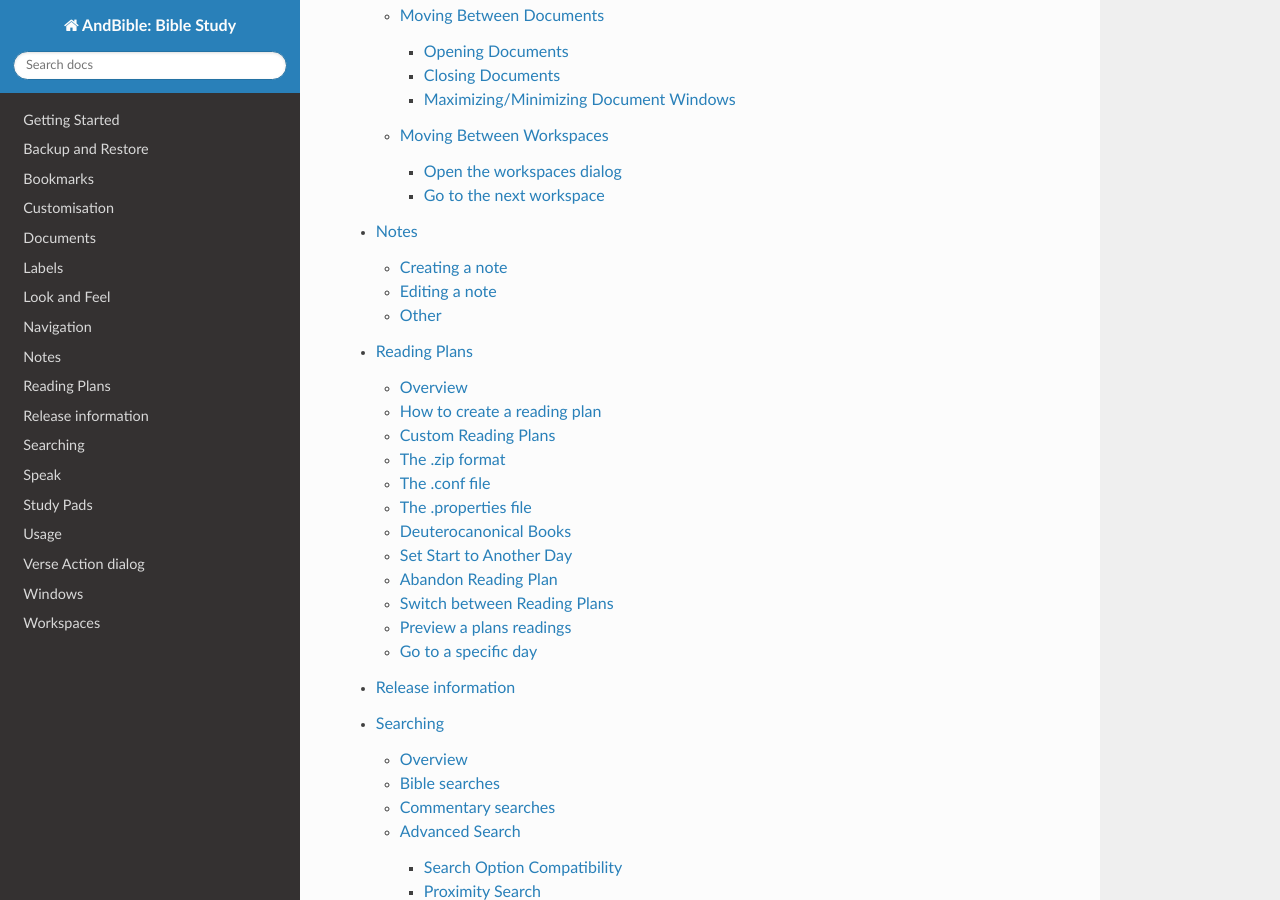
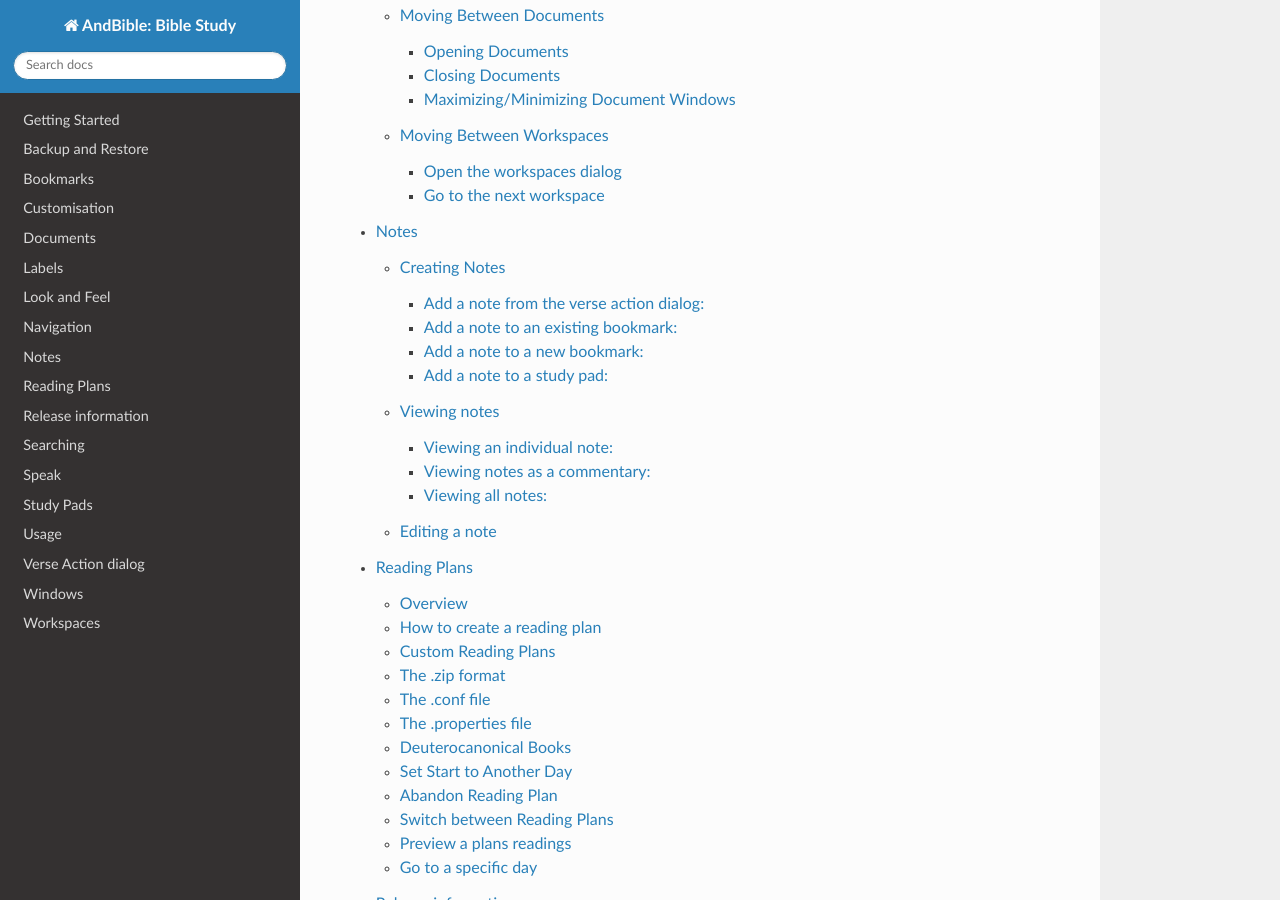
Before and after one commit to AndBible/docs, a Sphinx documentation site: the page built from docs/source/index.rst, in a window 1280 px wide and 900 px high, scrolled down 2054 px. Built offline with Sphinx 7.4.7 and the Read the Docs theme 3.1.0, drawn with Linux system fonts in a browser that asks for light colours; pages that are not in the unit, such as notebooks, are missing from menus; some of the changed lines change nothing that is shown.

Commit message:
Update note documentation with screenshots and steps to create and edit notes in bookmarks and study pads

```diff
--- a/docs/source/notes.rst
+++ b/docs/source/notes.rst
@@ -1,36 +1,123 @@
 Notes
 =====
 
-The Bible Study App allows you to add a note to any bookmark or study pad.
-
-Creating a note
----------------
-Notes can be created in multiple ways.
-
-#. :doc:`Add a note to an existing bookmark. <videos/note_add_to_existing_bookmark>`
-#. Add a note to a new bookmark.
-#. Push the 'Note-button' on the verse dialog. This creates a new bookmark with the label 'Unlabeled'.
-
-The Note icon indicates that the bookmark has a note attached. The verse dialog also indicates that a note exists. Click the icon to view the note.
-
-Click the Note icon to view the note.
-
-Editing a note
---------------
-1. To edit a note simply click the note itself.
-
-These notes support rich formatting similar-to-a normal document.
-
-Other
------
-
-* Change the label by clicking the label name.
-* Add a note to a study pad.
-* To view all chapter notes, choose 'My Notes' from the commentary list.
-* To view every note, open the Bookmarks list.
+|app| allows you to add personal notes to any :doc:`bookmark</bookmarks>`
+or :doc:`study pad</study_pads>`.
 
 .. raw:: html
 
     <div style="position: relative; padding-bottom: 56.25%; height: 0; overflow: hidden; max-width: 100%; height: auto;">
         <iframe src="https://www.youtube.com/embed/--Hr5LqBfmg" frameborder="0" allowfullscreen style="position: absolute; top: 0; left: 0; width: 100%; height: 100%;"></iframe>
     </div>
+
+
+Creating Notes
+--------------
+Notes can be created in a few different ways. When creating a note, changes are
+saved automatically.
+
+Add a note from the verse action dialog:
+^^^^^^^^^^^^^^^^^^^^^^^^^^^^^^^^^^^^^^^^
+
+#. Click a verse to open the :doc:`verse action dialog</verse_action_dialog>`.
+#. Click the `Note` button to add a note.
+
+   - This will automatically create a new bookmark with the :doc:`label</labels>`:
+     'Unlabeled'.
+
+  .. image:: ./images/verse_action_dialog_note_button.png
+    :align: left
+    :scale: 100%
+
+:doc:`Add a note to an existing bookmark: <videos/note_add_to_existing_bookmark>`
+^^^^^^^^^^^^^^^^^^^^^^^^^^^^^^^^^^^^^^^^^^^^^^^^^^^^^^^^^^^^^^^^^^^^^^^^^^^^^^^^^
+
+#. Locate the :doc:`bookmark</bookmarks>` where you would like to add a note.
+#. Click the bookmark to display the :doc:`verse action dialog</verse_action_dialog>`.
+#. Click the `Note` button to add a note to the bookmark.
+
+
+Add a note to a new bookmark:
+^^^^^^^^^^^^^^^^^^^^^^^^^^^^^
+
+#. :ref:`Create a Bookmark<bookmarks:creating a bookmark>`.
+#. After selecting labels for your bookmark you will see the bookmark dialog.
+#. Click the pencil icon at the top right of the bookmark dialog to add a note
+   to the bookmark.
+
+  .. image:: ./images/bookmark_dialog_note_button.png
+    :align: left
+    :scale: 80%
+
+Add a note to a study pad:
+^^^^^^^^^^^^^^^^^^^^^^^^^^
+Notes can be added to a :doc:`study pad</study_pads>`. These notes will not be
+visible in the document and will only be visible on the study pad.
+
+#. Open a :doc:`study pad</study_pads>`.
+#. At the bottom of the study pad (or in any of the three-dot menus) click the (+)
+   icon to add a note.
+
+This note will `not` be linked to a specific document or verse.
+The note re-located in the study pad by clicking the three-dot menu next to the
+note and dragging the up/down arrows to the position in the study pad where you
+would like to locate the note.
+
+  .. image:: ./images/study_pad_notes.png
+    :align: left
+    :scale: 120%
+
+Viewing notes
+-------------
+
+Viewing an individual note:
+^^^^^^^^^^^^^^^^^^^^^^^^^^^
+
+Once a note has been added to a bookmark, a note icon will be displayed at the
+end of the bookmark in the document text. To view the note, click the note icon.
+
+  .. image:: ./images/verse_note_icon.png
+    :align: left
+    :scale: 50%
+
+Alternatively, click the bookmark and then click the note icon in the bookmark that
+is displayed in the verse action dialog.
+
+  .. image:: ./images/verse_action_dialog_bookmark_note_icon.png
+    :align: left
+    :scale: 60%
+
+Viewing notes as a commentary:
+^^^^^^^^^^^^^^^^^^^^^^^^^^^^^^
+
+To view all notes for the active Bible chapter, open the `My Notes` "document"
+from the books menu:
+
+  .. image:: ./images/open_my_notes.png
+    :align: left
+    :scale: 100%
+
+Viewing all notes:
+^^^^^^^^^^^^^^^^^^
+
+To view and search all notes, open the Bookmark list from the top left main menu
+(|hamburger|).
+
+
+Editing a note
+--------------
+
+To edit a note, simply :ref:`view a note<notes:viewing an individual note:>`
+and click into the note to start editing. When editing a note, changes are saved automatically.
+
+
+Notes support rich formatting similar to a normal document.
+To add a Bible reference link:
+
+  - Click the Bible icon and type a Bible reference.
+  - Alternatively, you can click the Bible icon and click the "pointing hand" icon
+    to use the verse picker to choose the verse you want to link to.
+
+  .. image:: ./images/note_editing.png
+    :align: left
+    :scale: 60%
```
Also changed, not shown: docs/source/images/bookmark_dialog_note_button.png (added), docs/source/images/note_editing.png (added), docs/source/images/open_my_notes.png (added), docs/source/images/study_pad_notes.png (added), docs/source/images/verse_action_dialog_bookmark_note_icon.png (added), docs/source/images/verse_action_dialog_note_button.png (added), docs/source/images/verse_note_icon.png (added).
